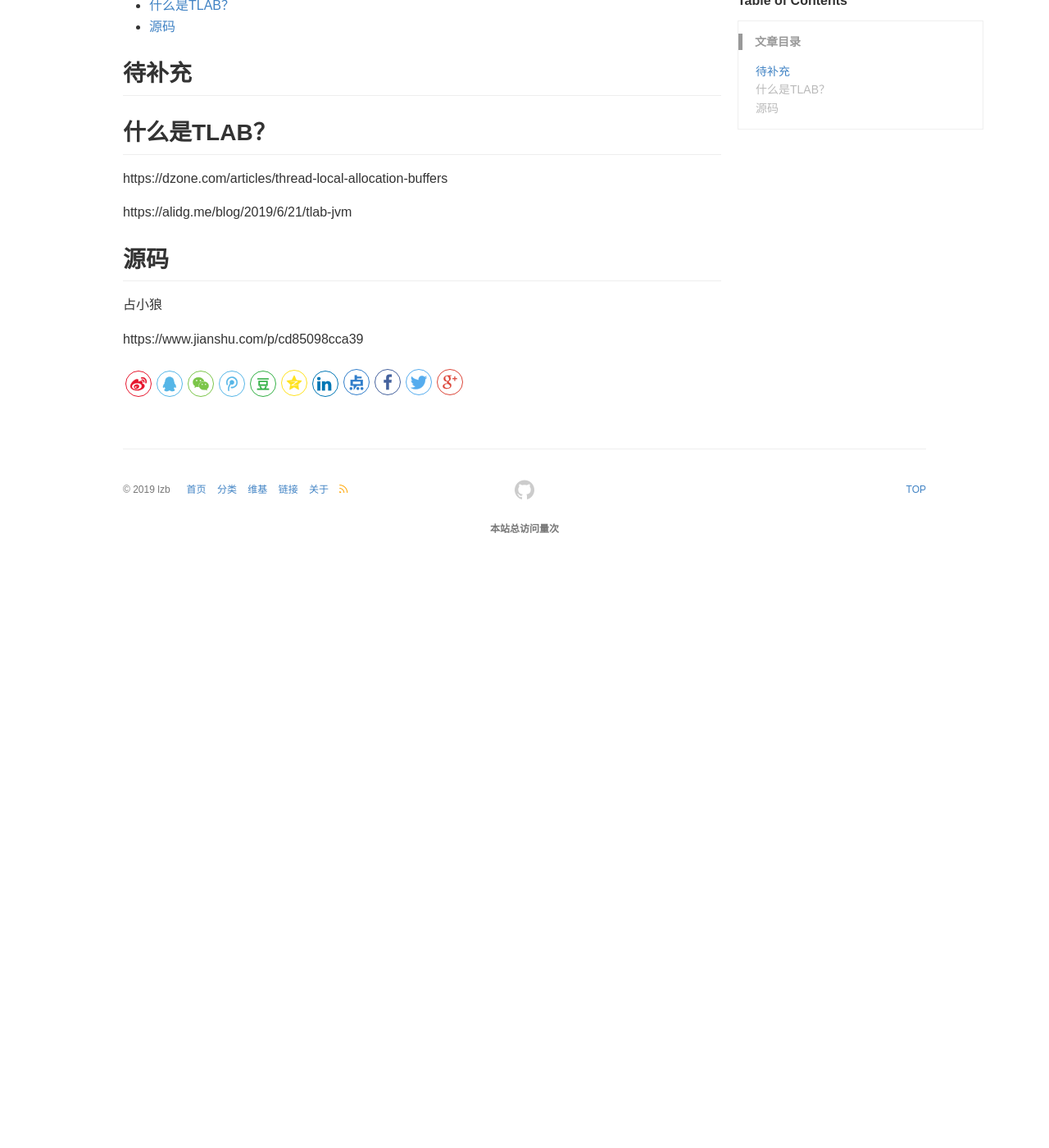
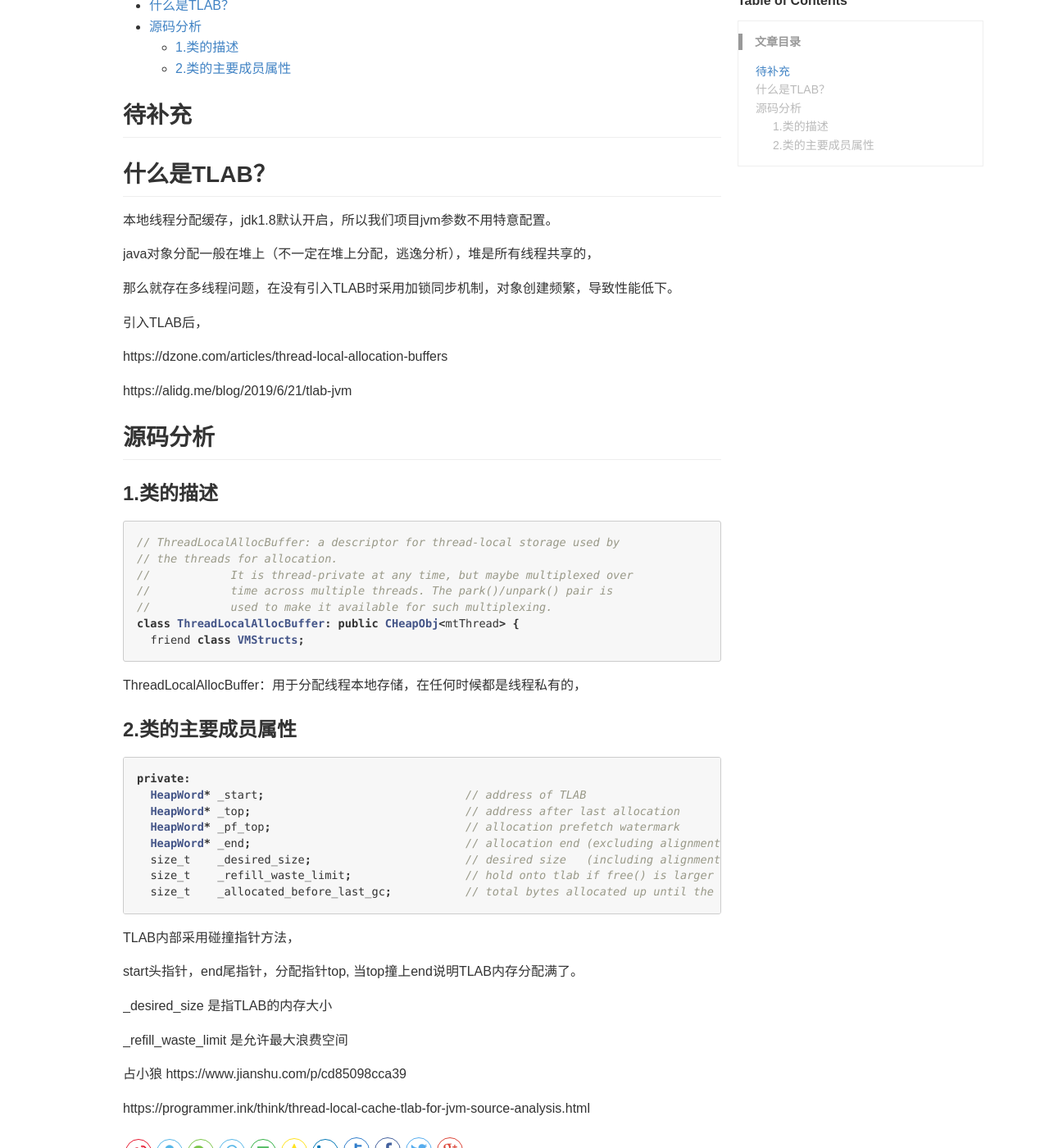
Before and after one commit to lizb0907/lizb0907.github.io, a Jekyll site: the page built from _posts/jvm/2020-05-31-TLAB.md, in a window 1280 px wide and 1400 px high, scrolled down 335 px. Shown: the whole window at 82% size. Built offline with Jekyll 4.4.1, drawn with Linux system fonts in a browser that asks for light colours; comment, search, counter and statistics services are not loaded; before the commit the page ends 1029 px from its top, so only the background shows below that.

Commit message:
update jvm

````diff
--- a/_posts/jvm/2020-05-31-TLAB.md
+++ b/_posts/jvm/2020-05-31-TLAB.md
@@ -17,12 +17,56 @@ TLAB概念，源码阅读
 
 ## 什么是TLAB？
 
+本地线程分配缓存，jdk1.8默认开启，所以我们项目jvm参数不用特意配置。
+
+java对象分配一般在堆上（不一定在堆上分配，逃逸分析），堆是所有线程共享的，
+
+那么就存在多线程问题，在没有引入TLAB时采用加锁同步机制，对象创建频繁，导致性能低下。
+
+引入TLAB后，
+
 https://dzone.com/articles/thread-local-allocation-buffers
 
 https://alidg.me/blog/2019/6/21/tlab-jvm
 
-## 源码
+## 源码分析
+
+### 1.类的描述
+
+```java
+// ThreadLocalAllocBuffer: a descriptor for thread-local storage used by
+// the threads for allocation.
+//            It is thread-private at any time, but maybe multiplexed over
+//            time across multiple threads. The park()/unpark() pair is
+//            used to make it available for such multiplexing.
+class ThreadLocalAllocBuffer: public CHeapObj<mtThread> {
+  friend class VMStructs;
+```
+ThreadLocalAllocBuffer：用于分配线程本地存储，在任何时候都是线程私有的，
+
+### 2.类的主要成员属性
+
+```java
+private:
+  HeapWord* _start;                              // address of TLAB
+  HeapWord* _top;                                // address after last allocation
+  HeapWord* _pf_top;                             // allocation prefetch watermark
+  HeapWord* _end;                                // allocation end (excluding alignment_reserve)
+  size_t    _desired_size;                       // desired size   (including alignment_reserve)
+  size_t    _refill_waste_limit;                 // hold onto tlab if free() is larger than this
+  size_t    _allocated_before_last_gc;           // total bytes allocated up until the last gc
+```
+
+TLAB内部采用碰撞指针方法，
+
+start头指针，end尾指针，分配指针top, 当top撞上end说明TLAB内存分配满了。
+
+_desired_size 是指TLAB的内存大小
+
+_refill_waste_limit 是允许最大浪费空间
+
 
 占小狼
+https://www.jianshu.com/p/cd85098cca39
 
-https://www.jianshu.com/p/cd85098cca39
+https://programmer.ink/think/thread-local-cache-tlab-for-jvm-source-analysis.html
````
Also changed, not shown: _posts/jvm/2020-05-31-Jvm.md (+2 -1 lines).
